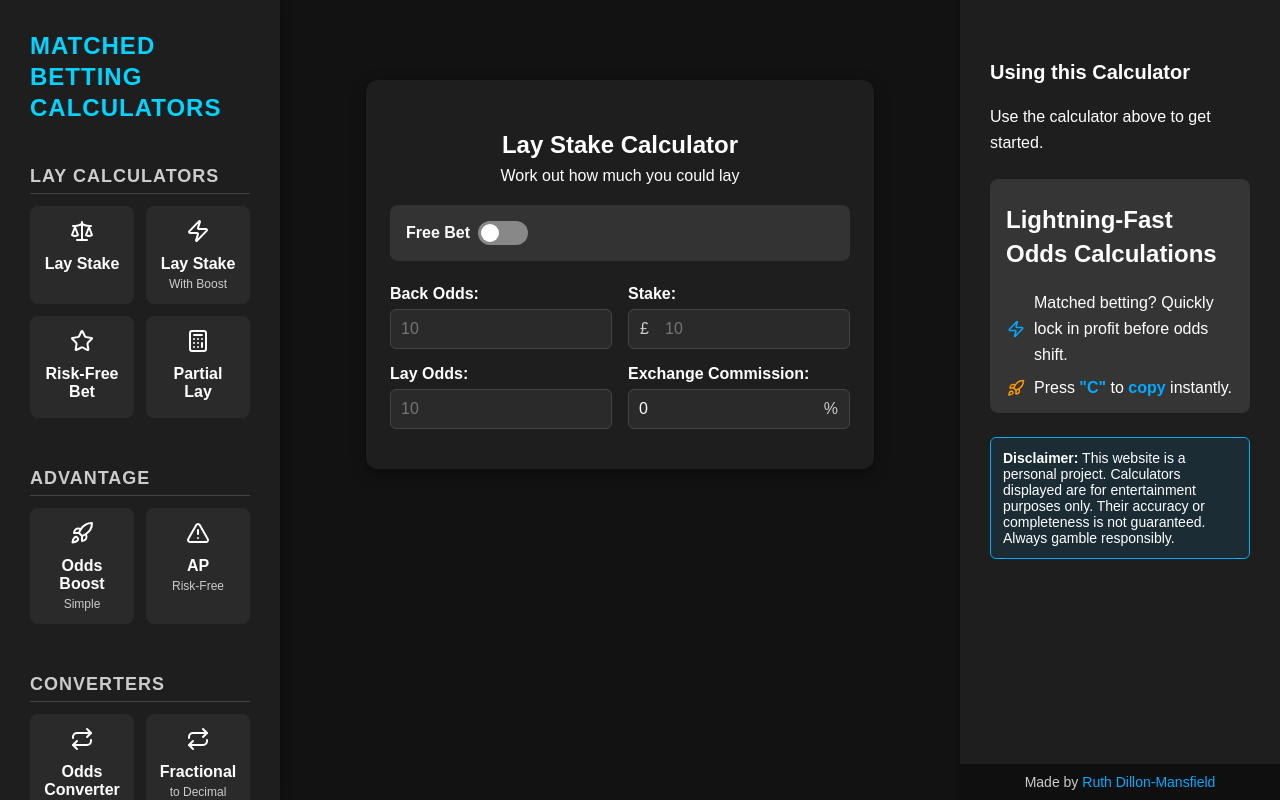
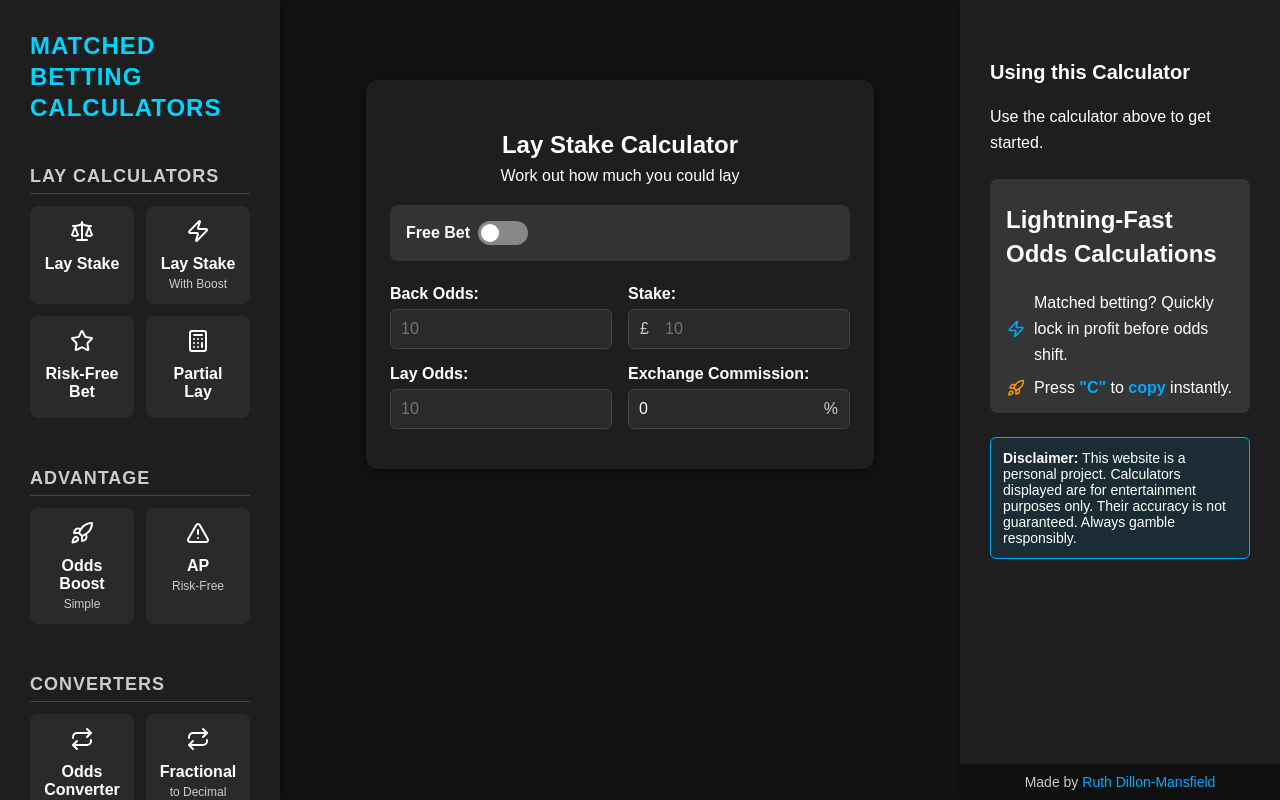
Before and after one commit to ruthdillonmansfield/odds-boost-calculator, a React (Create React App) app: page / in a window 1280 px wide. Built offline with nearby package versions, Linux system fonts and the light colour scheme.

Commit message:
Tweak disclaimer

```diff
--- a/src/Components/Use/Use.jsx
+++ b/src/Components/Use/Use.jsx
@@ -121,7 +121,7 @@
           <div className="use-cta disclaimer">
             <p>
               <strong>Disclaimer:</strong> This website is a personal project. Calculators displayed are for entertainment purposes only.
-              Their accuracy or completeness is not guaranteed. Always gamble responsibly.
+              Their accuracy is not guaranteed. Always gamble responsibly.
             </p>
           </div>
         </div>
```
